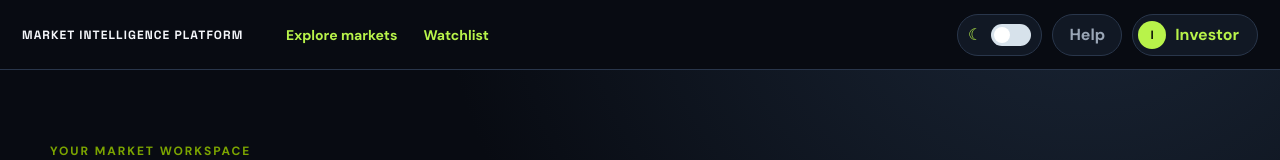
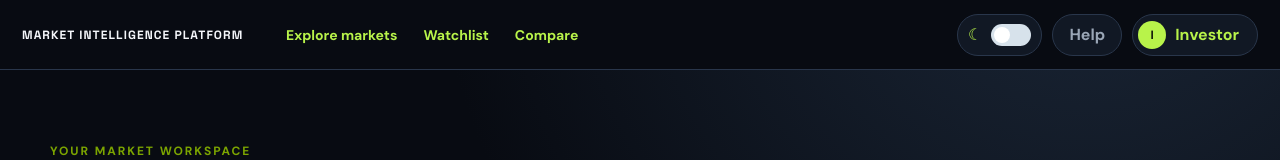
Before and after one commit to SahilDevkota/Final-Repo-for-Capstone-Frontend, a React (Vite) app: page /dashboard in a window 1280 px wide. Shown: the top 160 px of the page. Built offline with nearby package versions, Linux system fonts and the light colour scheme; no server answers.

Commit message:
add compare link to navbar, point service calls at the deployed backend

```diff
--- a/src/api/serviceAPI.js
+++ b/src/api/serviceAPI.js
@@ -4,7 +4,7 @@ import { refreshEndpoint } from "./ViewerAPI"
 
 // The Node service under server/ — portfolio and the assistant.
 // Sahil's Spring Boot backend stays on privateAPI; this is separate.
-const BASE_URL = import.meta.env.VITE_SERVICE_URL || "http://localhost:8082/"
+const BASE_URL = import.meta.env.VITE_SERVICE_URL || "https://stock-sentiment-analysis-3.onrender.com/"
 
 const serviceAPI = axios.create({ baseURL: BASE_URL })
 
--- a/src/auth/Navbar.jsx
+++ b/src/auth/Navbar.jsx
@@ -58,6 +58,10 @@ export default function Navbar() {
 
         <Link to="/watchlist" data-tour="watchlist">
           Watchlist
+        </Link>
+
+        <Link to="/compare" data-tour="tools">
+          Compare
         </Link>
 
 
```
